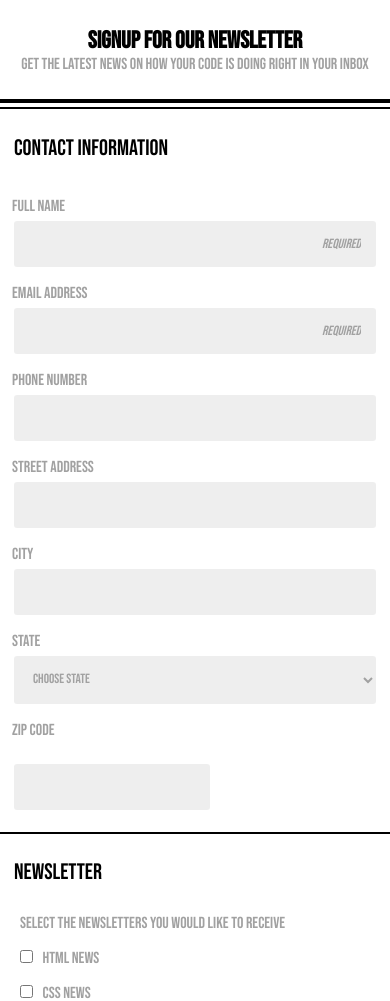
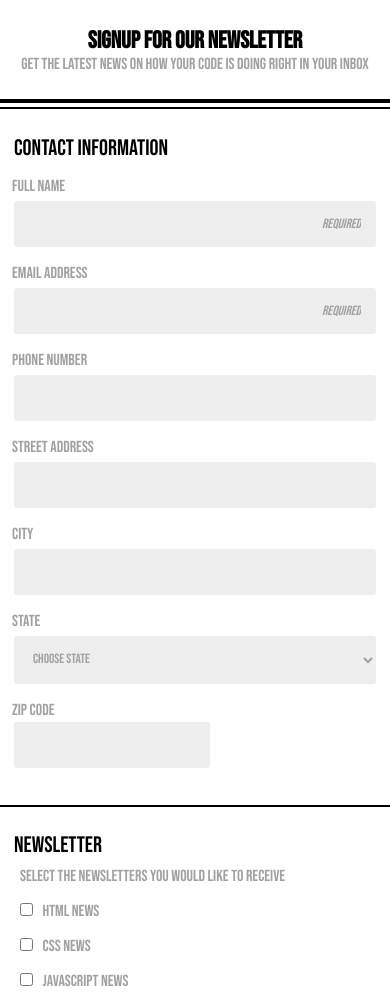
Before and after one commit to dallyq/registration_form_p3, a plain HTML site: page index.html in a window 390 px wide. Shown: the part 85-1086 px from the top of the page. Drawn offline with Linux system fonts and the light colour scheme.

Commit message:
Zipcode Positioned Fixed
For Mobile

```diff
--- a/css/styles.css
+++ b/css/styles.css
@@ -38,7 +38,6 @@ p, .container1, .container2, ::placeholder, select[id=state] {
 
 legend {
     padding-top: 20px;
-    padding-bottom: 20px;
     color: black;
     font-size: 1.4rem;
 }
@@ -66,11 +65,15 @@ input:focus, select[id=state]:focus {
 }
 
 input[type=text], input[type=email], input[type=tel], input[type=address-line1],
-input[type=address-line2], input[type=zipS], select[id=state], input[type=textarea] {
+input[type=address-line2], input[type=zip], select[id=state], input[type=textarea] {
     border: 2px solid white;
     border-radius: 5px;
     padding: 15px;
   }
+
+.item7 {
+    padding: 15px 0px;
+}
 
 .container1, .container2 {
     border: none;
@@ -78,7 +81,7 @@ input[type=address-line2], input[type=zipS], select[id=state], input[type=textar
 }
 
 .item1, .item2, .item3, .item4,
-.item5, .item6, .item7, .item13, .item14 {
+.item5, .item6, .item13, .item14 {
     display: flex;
     flex-wrap: wrap;
     flex-direction: column;
```
